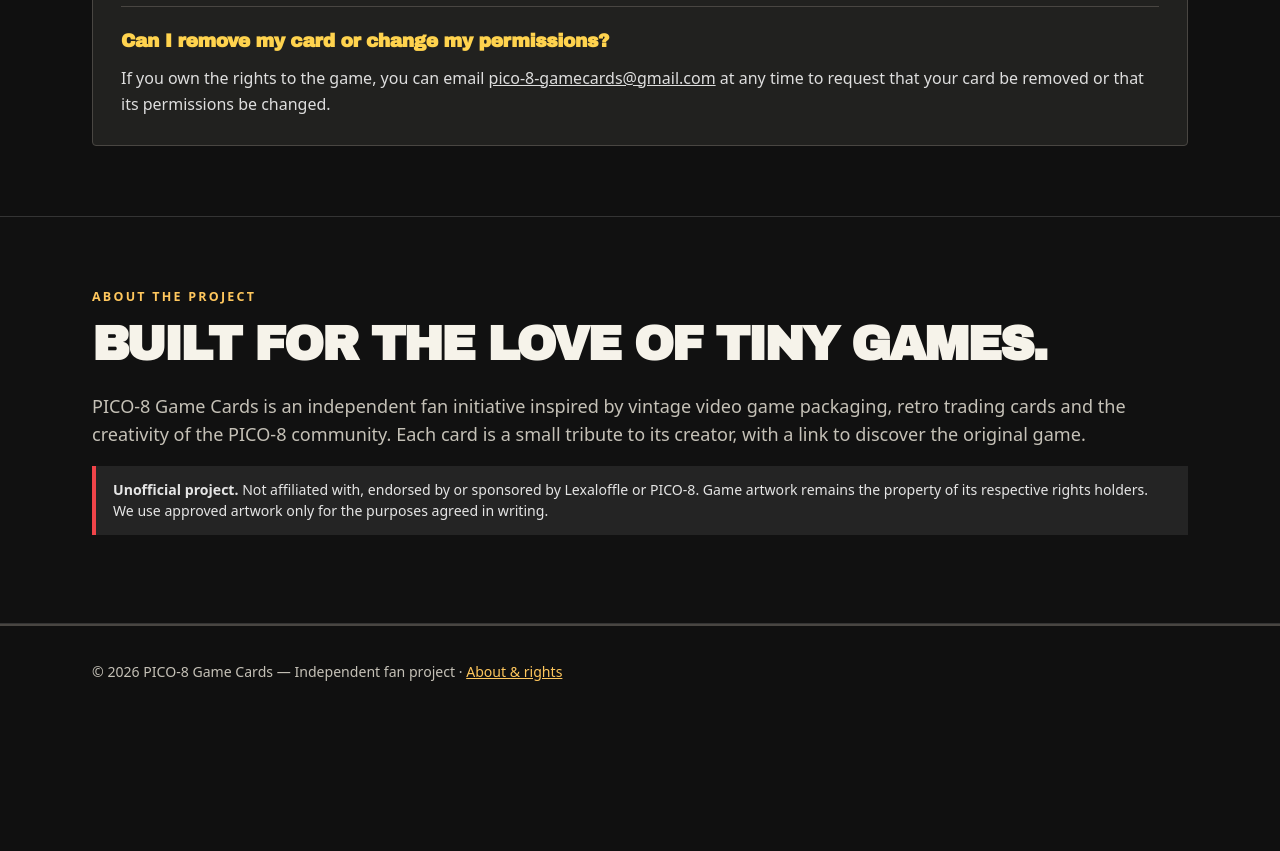
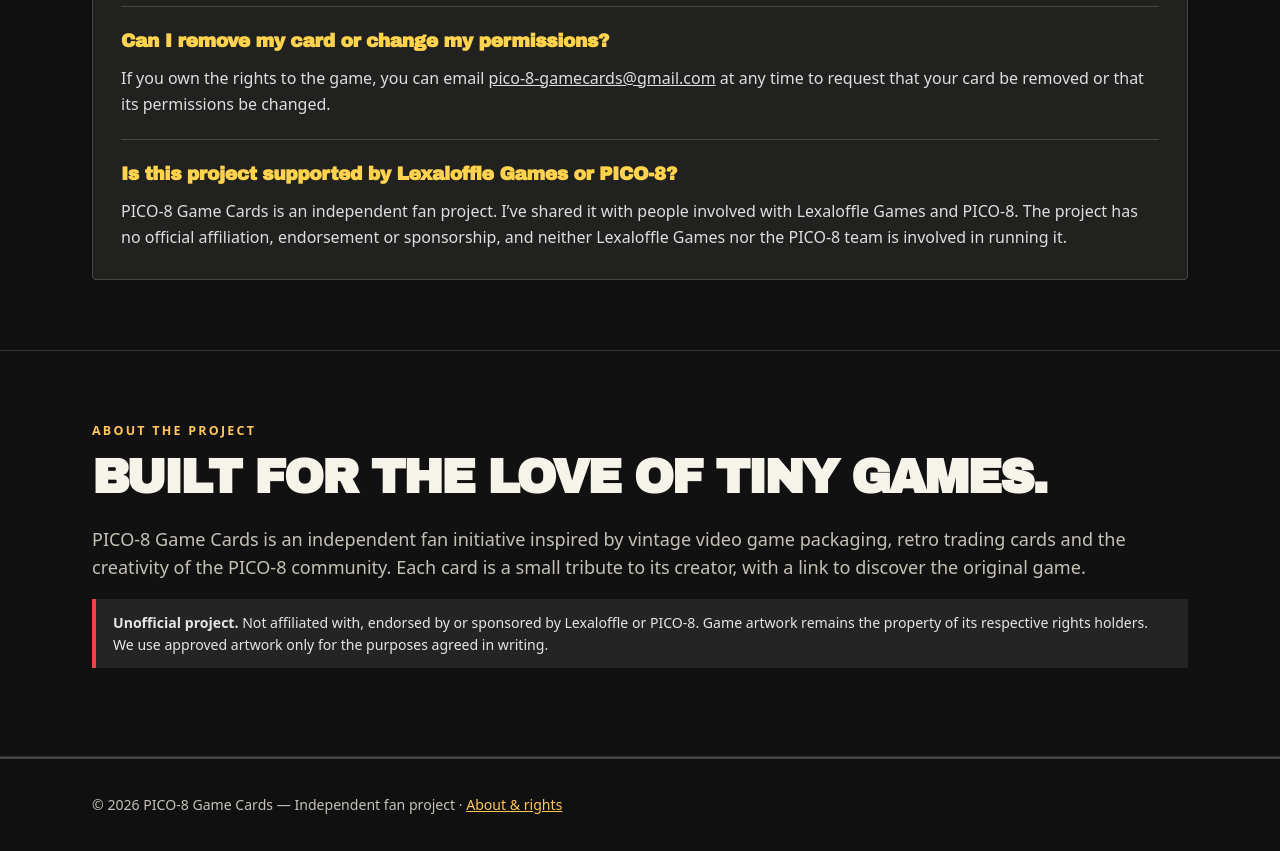
Before and after one commit to Aste83-geek/aste83-geek.github.io, a plain HTML site: page index.html in a window 1280 px wide. Shown: the part 5360-6211 px from the top of the page. Before the commit the page ends 6078 px from the top, so only its background shows below. Drawn offline with Linux system fonts and the light colour scheme.

Commit message:
Add FAQ about project support and affiliation
Added FAQ section about project support and affiliation.

```diff
--- a/index.html
+++ b/index.html
@@ -289,6 +289,10 @@ a:focus-visible, button:focus-visible { outline: 2px solid var(--accent); outlin
         <h3>Can I remove my card or change my permissions?</h3>
         <p>If you own the rights to the game, you can email <a href="mailto:pico-8-gamecards@gmail.com">pico-8-gamecards@gmail.com</a> at any time to request that your card be removed or that its permissions be changed.</p>
       </div>
+      <div class="faq-item">
+        <h3>Is this project supported by Lexaloffle Games or PICO-8?</h3>
+        <p>PICO-8 Game Cards is an independent fan project. I’ve shared it with people involved with Lexaloffle Games and PICO-8. The project has no official affiliation, endorsement or sponsorship, and neither Lexaloffle Games nor the PICO-8 team is involved in running it.</p>
+      </div>
     </div>
   </div>
 </section>
```
